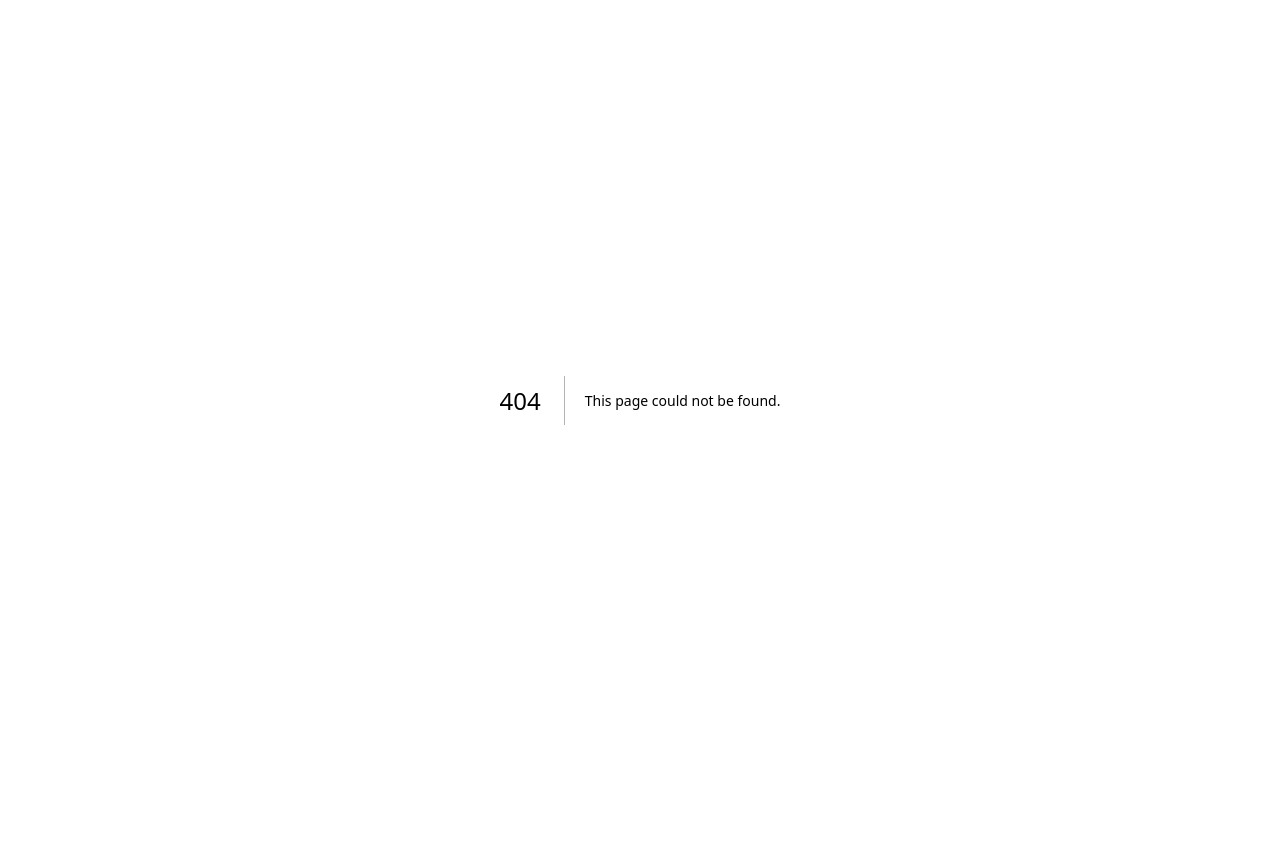
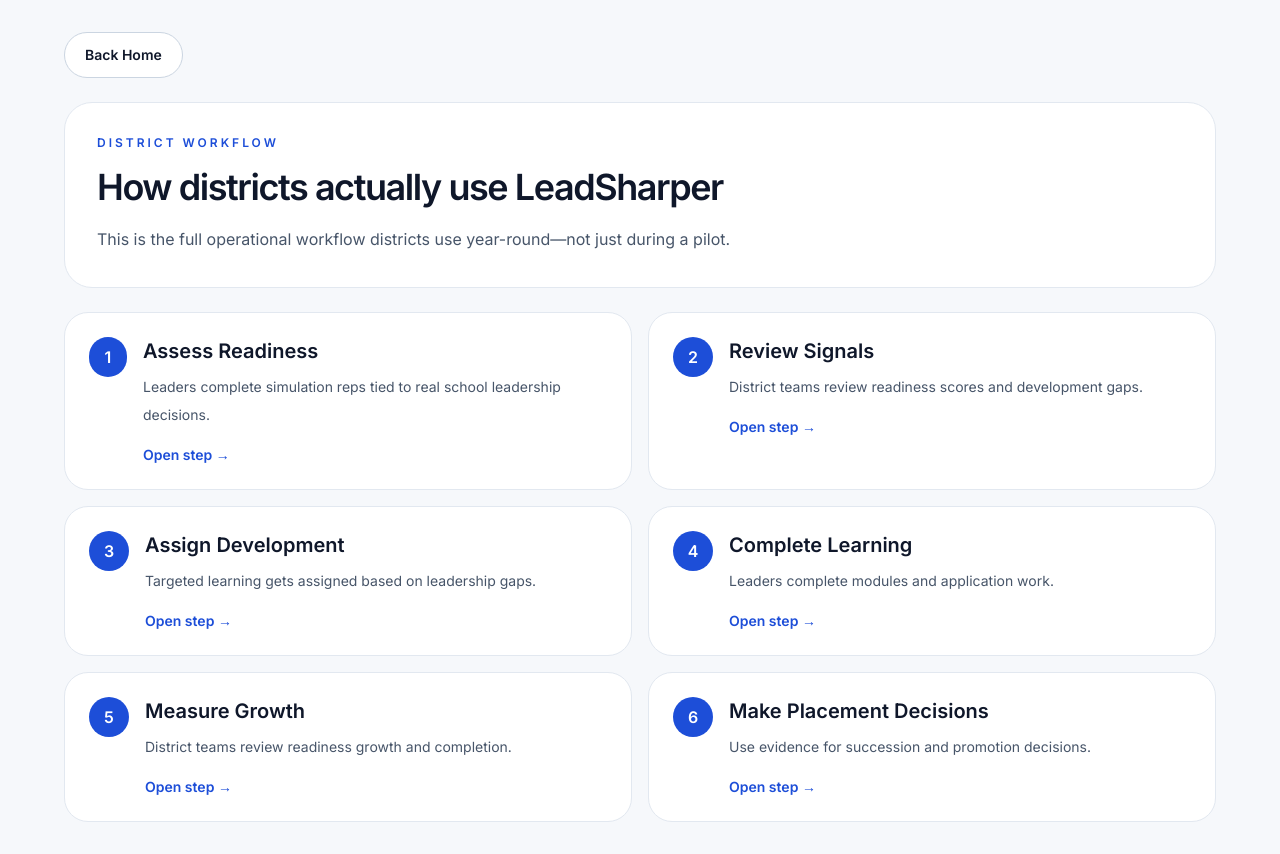
Before and after one commit to jmarc296-jpg/instructional-leadership-practice, a Next.js app: page /workflow in a window 1280 px wide. Before the commit this address had no page. Before the commit the page ends 800 px from the top, so only its background shows below. Built offline with nearby package versions, Linux system fonts and the light colour scheme.

Commit message:
Add district workflow hub

```diff
--- /dev/null
+++ b/app/workflow/page.tsx
@@ -0,0 +1,99 @@
+const workflow = [
+  {
+    step: "1",
+    title: "Assess Readiness",
+    description: "Leaders complete simulation reps tied to real school leadership decisions.",
+    href: "/instant-demo"
+  },
+  {
+    step: "2",
+    title: "Review Signals",
+    description: "District teams review readiness scores and development gaps.",
+    href: "/district"
+  },
+  {
+    step: "3",
+    title: "Assign Development",
+    description: "Targeted learning gets assigned based on leadership gaps.",
+    href: "/assignments"
+  },
+  {
+    step: "4",
+    title: "Complete Learning",
+    description: "Leaders complete modules and application work.",
+    href: "/leader-learning-hub"
+  },
+  {
+    step: "5",
+    title: "Measure Growth",
+    description: "District teams review readiness growth and completion.",
+    href: "/impact-dashboard"
+  },
+  {
+    step: "6",
+    title: "Make Placement Decisions",
+    description: "Use evidence for succession and promotion decisions.",
+    href: "/talent-review"
+  }
+]
+
+export default function WorkflowPage() {
+  return (
+    <main className="min-h-screen bg-[#f6f8fb] px-6 py-8">
+      <div className="mx-auto max-w-6xl space-y-6">
+
+        <a
+          href="/"
+          className="inline-block rounded-full border border-slate-300 bg-white px-5 py-3 text-sm font-semibold"
+        >
+          Back Home
+        </a>
+
+        <section className="rounded-[28px] border border-slate-200 bg-white p-8">
+          <p className="text-xs font-semibold uppercase tracking-[0.25em] text-blue-700">
+            District Workflow
+          </p>
+
+          <h1 className="mt-4 text-4xl font-semibold tracking-[-0.04em]">
+            How districts actually use LeadSharper
+          </h1>
+
+          <p className="mt-4 max-w-2xl text-slate-600 leading-8">
+            This is the full operational workflow districts use year-round—not just during a pilot.
+          </p>
+        </section>
+
+        <section className="grid gap-4 md:grid-cols-2">
+          {workflow.map((item) => (
+            <a
+              key={item.step}
+              href={item.href}
+              className="rounded-[24px] border border-slate-200 bg-white p-6 hover:shadow-sm"
+            >
+              <div className="flex gap-4">
+                <div className="flex h-10 w-10 items-center justify-center rounded-full bg-blue-700 text-white font-semibold">
+                  {item.step}
+                </div>
+
+                <div>
+                  <h2 className="text-xl font-semibold">
+                    {item.title}
+                  </h2>
+
+                  <p className="mt-2 text-sm leading-7 text-slate-600">
+                    {item.description}
+                  </p>
+
+                  <p className="mt-4 text-sm font-semibold text-blue-700">
+                    Open step →
+                  </p>
+                </div>
+              </div>
+            </a>
+          ))}
+        </section>
+
+      </div>
+    </main>
+  )
+}
```
